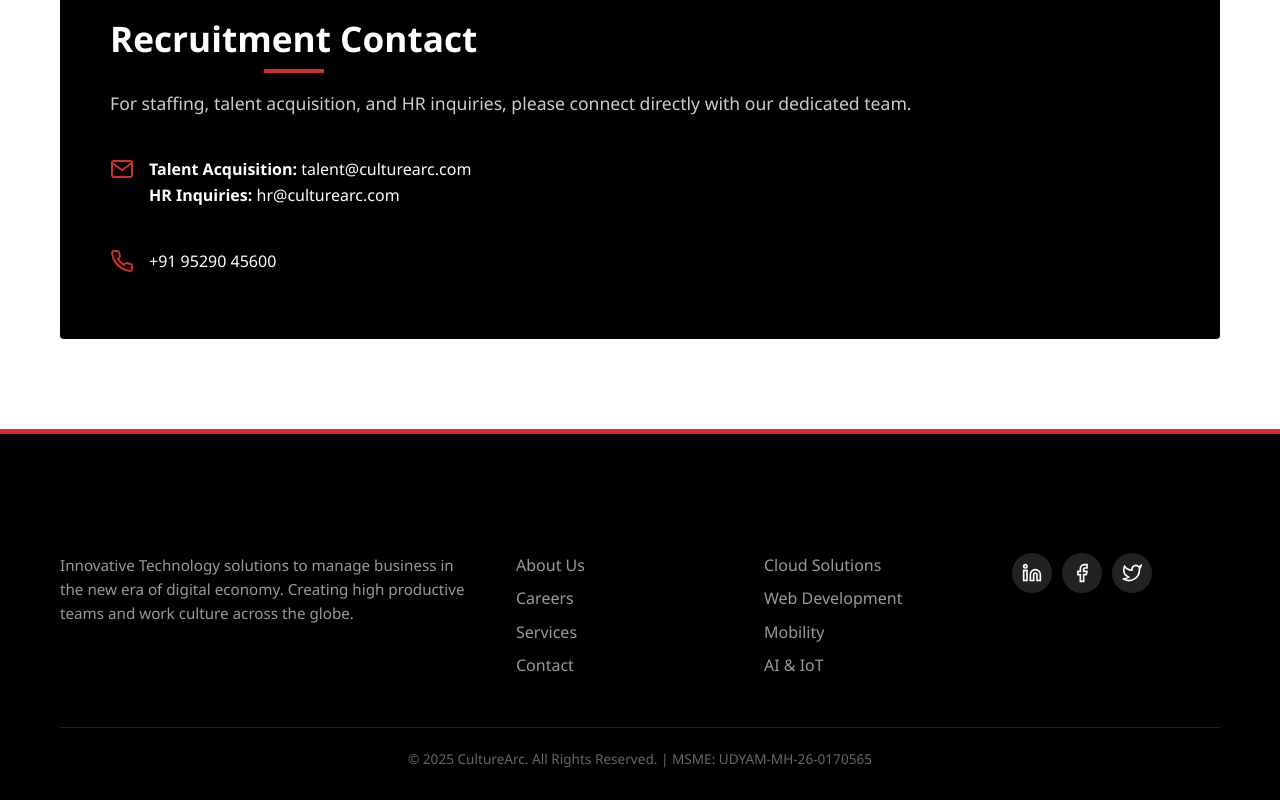
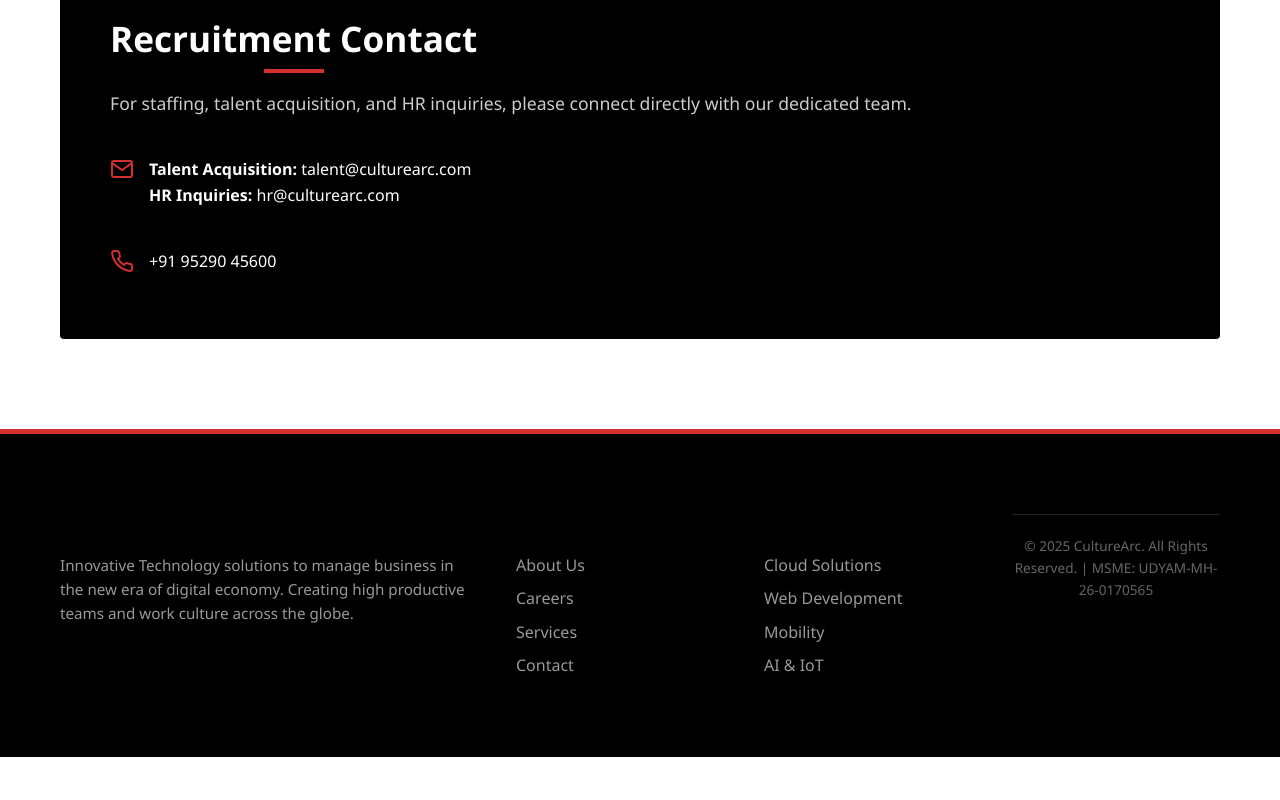
Before and after one commit to siddhantrdeshmukh-dev/CultureArc, a plain HTML site: page job.html in a window 1280 px wide. Shown: the part 2583-3383 px from the top of the page. After the commit the page ends 3340 px from the top, so only its background shows below. Drawn offline with Linux system fonts and the light colour scheme.

Commit message:
job.html

```diff
--- a/job.html
+++ b/job.html
@@ -562,21 +562,7 @@
                     </ul>
                 </div>
 
-                <div>
-                    <h3>Connect</h3>
-                    <div style="display: flex; margin-bottom: 20px;">
-                        <a href="https://www.linkedin.com/in/manishdhote/" class="social-icon">
-                            <svg width="20" height="20" viewBox="0 0 24 24" fill="none" stroke="currentColor" stroke-width="2"><path d="M16 8a6 6 0 0 1 6 6v7h-4v-7a2 2 0 0 0-2-2 2 2 0 0 0-2 2v7h-4v-7a6 6 0 0 1 6-6z"></path><rect x="2" y="9" width="4" height="12"></rect><circle cx="4" cy="4" r="2"></circle></svg>
-                        </a>
-                        <a href="#" class="social-icon">
-                            <svg width="20" height="20" viewBox="0 0 24 24" fill="none" stroke="currentColor" stroke-width="2"><path d="M18 2h-3a5 5 0 0 0-5 5v3H7v4h3v8h4v-8h3l1-4h-4V7a1 1 0 0 1 1-1h3z"></path></svg>
-                        </a>
-                        <a href="#" class="social-icon">
-                            <svg width="20" height="20" viewBox="0 0 24 24" fill="none" stroke="currentColor" stroke-width="2"><path d="M23 3a10.9 10.9 0 0 1-3.14 1.53 4.48 4.48 0 0 0-7.86 3v1A10.66 10.66 0 0 1 3 4s-4 9 5 13a11.64 11.64 0 0 1-7 2c9 5 20 0 20-11.5a4.5 4.5 0 0 0-.08-.83A7.72 7.72 0 0 0 23 3z"></path></svg>
-                        </a>
-                    </div>
-                </div>
-            </div>
+
 
             <div style="border-top: 1px solid #222; padding-top: 20px; text-align: center; color: #666; font-size: 0.85rem;">
                 &copy; 2025 CultureArc. All Rights Reserved. | MSME: UDYAM-MH-26-0170565
@@ -694,4 +680,5 @@
         }
     </script>
 </body>
+
 </html>
```
